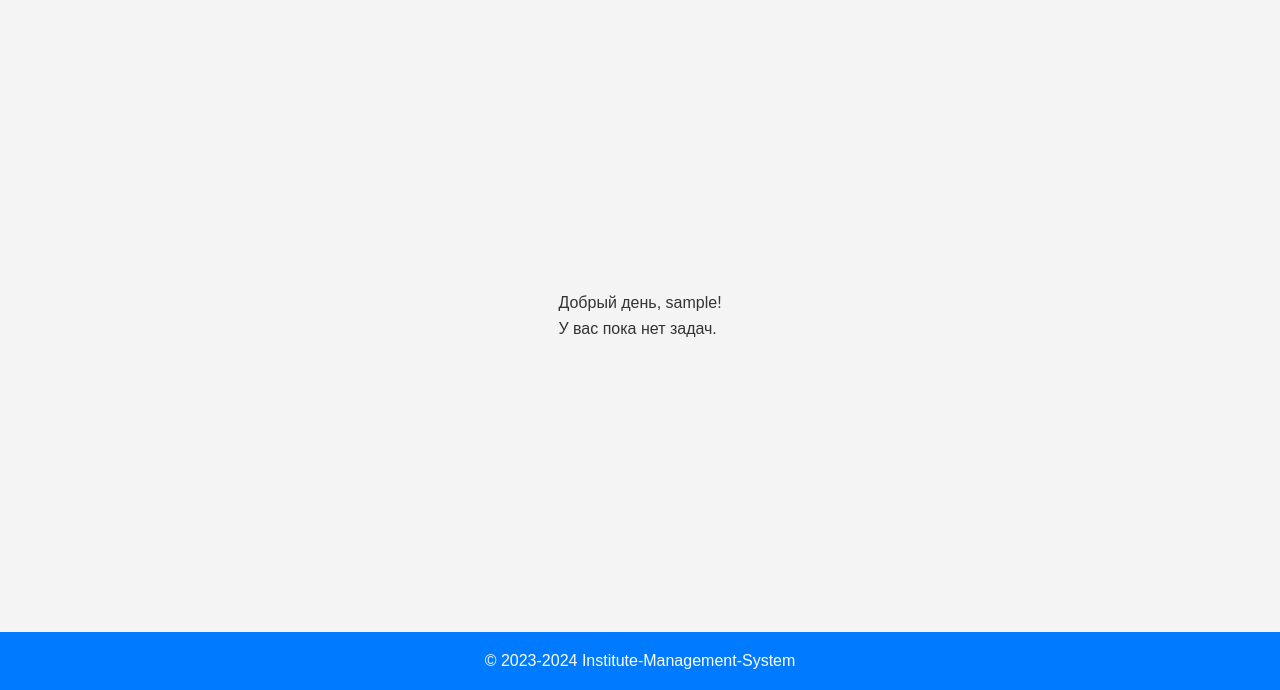
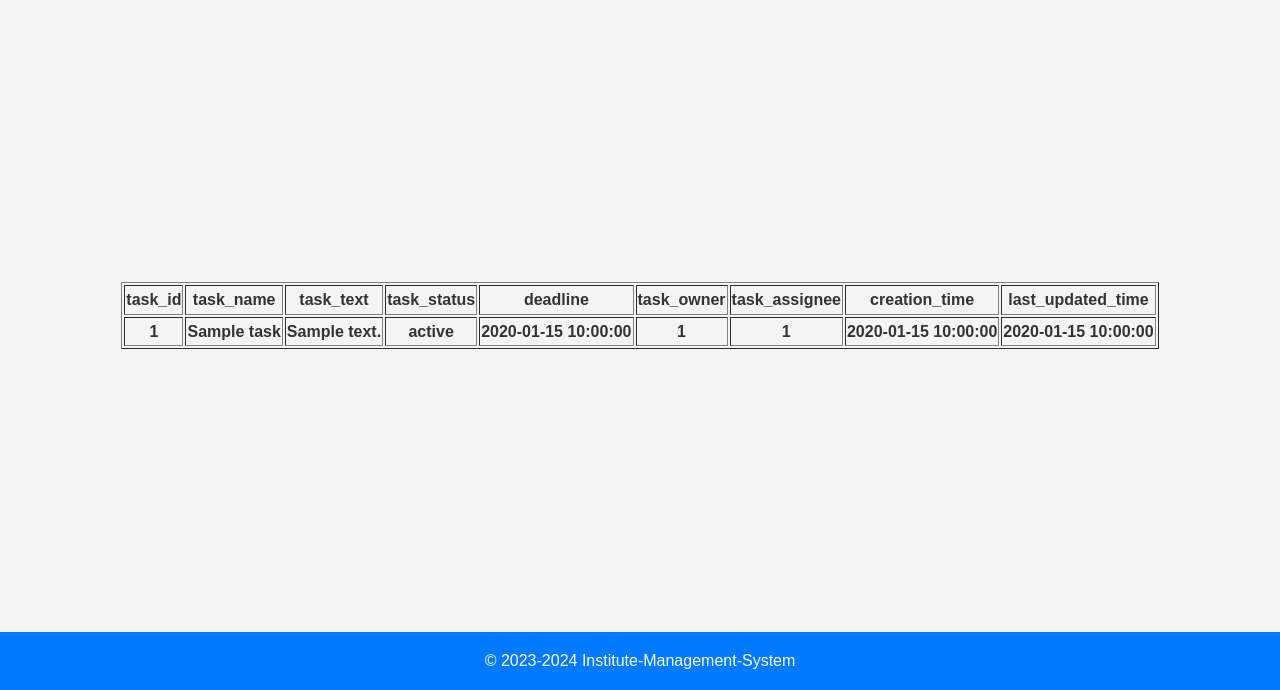
Before and after one commit to Ainur-1/Institute-Management-System, a PHP site: page /tasks in a window 1280 px wide. Shown: the part 110-800 px from the top of the page. Run offline with PHP 8.4, Linux system fonts and the light colour scheme; the visitor is signed in with stand-in values (Sample User, id 1); tables that the repository leaves empty hold one stand-in row (values such as "Sample post"); lists and menus that the app fills with data are empty.

Commit message:
Create a separate model for tasks, add new functions, and implement new logic in the controller and view

```diff
--- a/app/controllers/TasksController.php
+++ b/app/controllers/TasksController.php
@@ -1,12 +1,13 @@
 <?php
-include_once 'app/controllers/TasksController.php';
+include_once 'app/models/TasksModel.php';
 include_once 'app/views/TasksView.php';
 
 class TasksController {
-
+    private $model;
     private $view;
 
     public function __construct($conn) {
+        $this->model = new TasksModel($conn);
         $this->view = new TasksView();
     }
 
@@ -22,9 +23,17 @@ class TasksController {
 
         include 'resources/includes/header.php';
 
-        $this->view->output();
-        echo $this->view->output();
+        $this->displayTasks();
 
         include 'resources/includes/footer.php';
     }
+
+    private function displayTasks() {
+        $tasks = $this->model->getTasks();
+        if ($tasks) {
+            $this->view->renderTasks($tasks);
+        } else {
+            $this->view->renderNoTasksMessage();
+        }
+    }
 }
--- /dev/null
+++ b/app/models/TasksModel.php
@@ -0,0 +1,13 @@
+<?php
+require_once "app/core/BaseModel.php";
+
+class TasksModel extends BaseModel {
+    public function __construct($conn) {
+        parent::__construct($conn);
+    }
+
+    public function getTasks() {
+        return $this->selectAllFromTable('Tasks');
+    }
+}
+?>
--- a/app/views/TasksView.php
+++ b/app/views/TasksView.php
@@ -1,8 +1,44 @@
 <?php
 class TasksView {
-    public function output() {
-        $output = 'Добрый день, ' . $_SESSION['username'] . '!<br>У вас пока нет задач.';
-        return $output;
+    public function renderTasks($tasks) {
+        echo '
+        <div class="schedule-container">
+            <table border="1">
+                <thead>
+                    <tr>
+                        <th>task_id</th>
+                        <th>task_name</th>
+                        <th>task_text</th>
+                        <th>task_status</th>
+                        <th>deadline</th>
+                        <th>task_owner</th>
+                        <th>task_assignee</th>
+                        <th>creation_time</th>
+                        <th>last_updated_time</th>
+                    </tr>
+                </thead>
+                <tbody>';
+                    foreach ($tasks as $row) {
+                        echo "<tr>";
+                        echo "<th>" . $row['task_id'] . "</th>";
+                        echo "<th>" . $row['task_name'] . "</th>";
+                        echo "<th>" . $row['task_text'] . "</th>";
+                        echo "<th>" . $row['task_status'] . "</th>";
+                        echo "<th>" . $row['deadline'] . "</th>";
+                        echo "<th>" . $row['task_owner'] . "</th>";
+                        echo "<th>" . $row['task_assignee'] . "</th>";
+                        echo "<th>" . $row['creation_time'] . "</th>";
+                        echo "<th>" . $row['last_updated_time'] . "</th>";
+                        echo "</tr>";
+                    };
+                echo ' </tbody>
+            </table>
+        </div>
+        ';
+    }
+
+    public function renderNoTasksMessage() {
+        echo 'Добрый день, ' . $_SESSION['username'] . '!<br>У вас пока нет задач.';
     }
 }
 ?>
```
